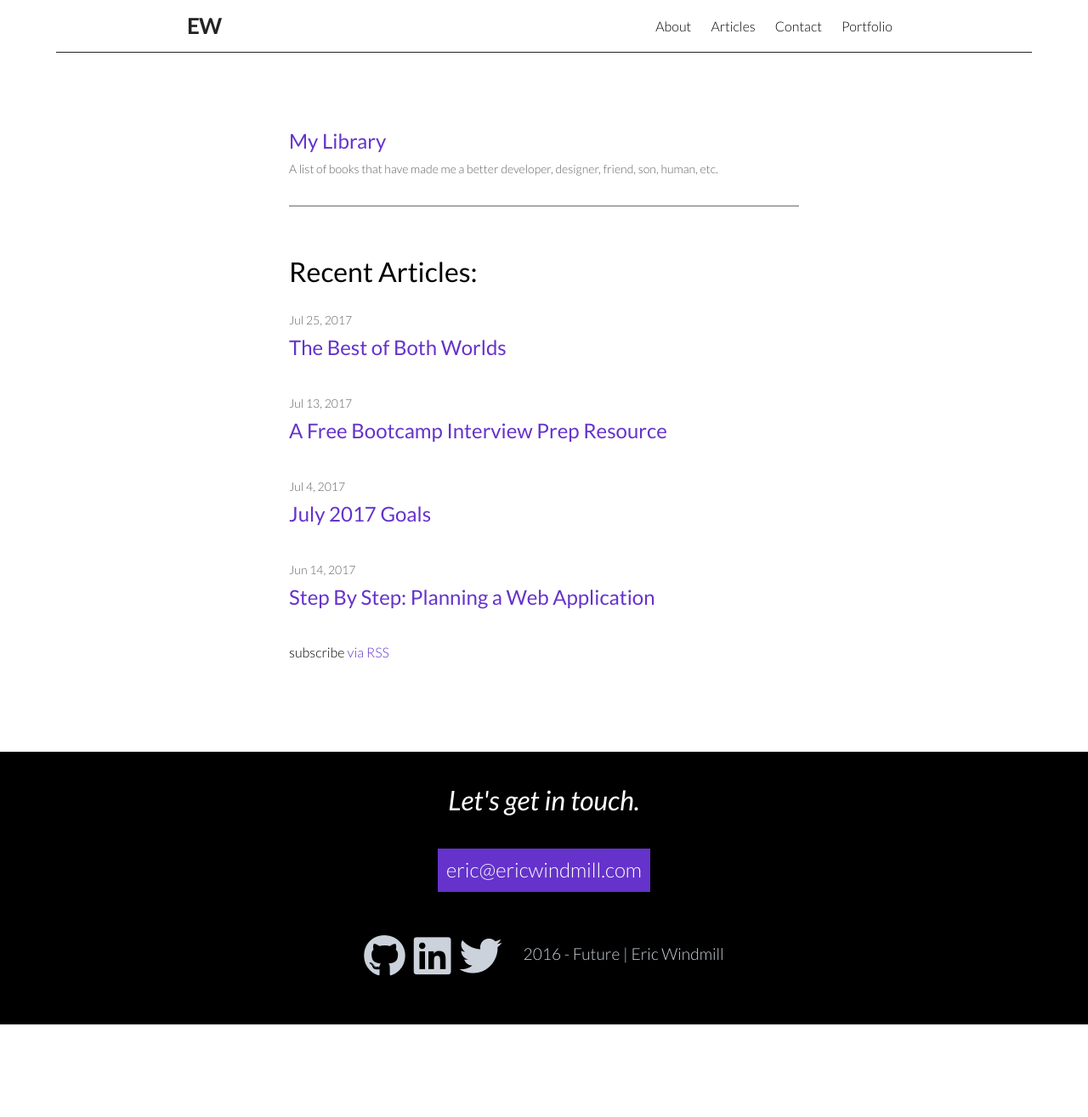
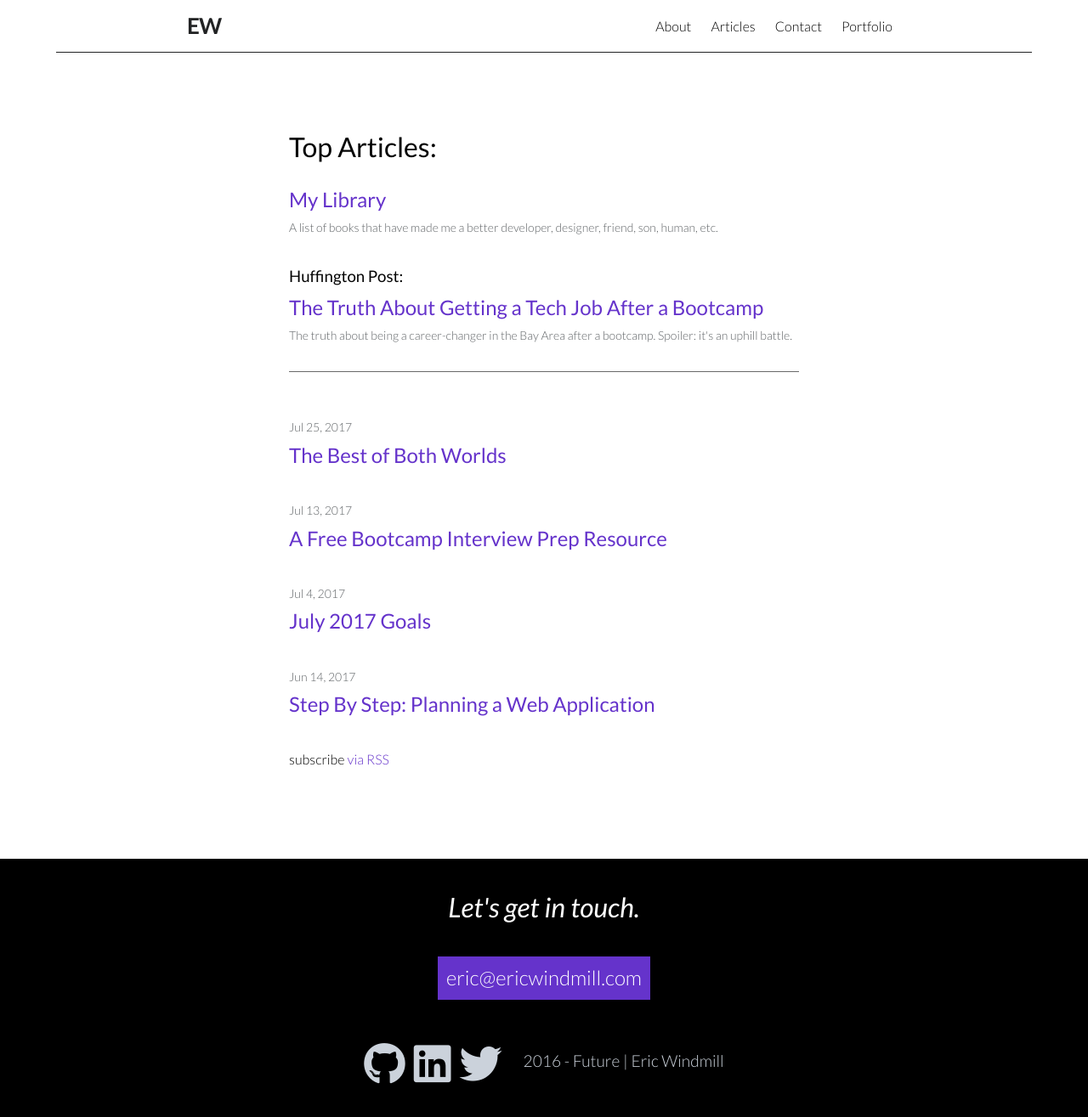
Before and after one commit to ericwindmill/ericwindmill.com, a Jekyll site: the page built from articles.md, in a window 1280 px wide and 1332 px high. Shown: the top 1315 px of the window at 85% size. Built offline with Jekyll 4.4.1, drawn with Linux system fonts in a browser that asks for light colours; nearby versions of some CDN libraries.

Commit message:
Add huff post article

```diff
--- a/_layouts/posts.html
+++ b/_layouts/posts.html
@@ -4,6 +4,7 @@ layout: default
 
 <div class="home">
   <div class='text-content-width'>
+  <h1>Top Articles:</h1>
   <ul class='post-list'>
     <li>
       <h2>
@@ -11,10 +12,16 @@ layout: default
         <p class='post-meta'>A list of books that have made me a better developer, designer, friend, son, human, etc.</p>
       </h2>
     </li>
+    <li>
+        <h3 class='post-publication'>Huffington Post:</h3>
+      <h2>
+        <a class='post-link' href='http://www.huffingtonpost.com/entry/59790e45e4b0c69ef7052547'>The Truth About Getting a Tech Job After a Bootcamp</a>
+        <p class='post-meta'>The truth about being a career-changer in the Bay Area after a bootcamp. Spoiler: it's an uphill battle.</p>
+      </h2>
+    </li>
   </ul>
 
   <div style='margin-bottom:50px;'class='seperator'> </div>
-  <h1>Recent Articles:</h1>
   <ul class="post-list">
     {% for post in site.posts %}
       <li>
--- /dev/null
+++ b/_sass/articles.scss
@@ -0,0 +1,4 @@
+.post-publication {
+  margin: 0;
+  padding: 0;
+}
--- a/assets/main.scss
+++ b/assets/main.scss
@@ -7,3 +7,4 @@
 @import 'contact';
 @import 'portfolio';
 @import 'mobile';
+@import 'articles';
```
